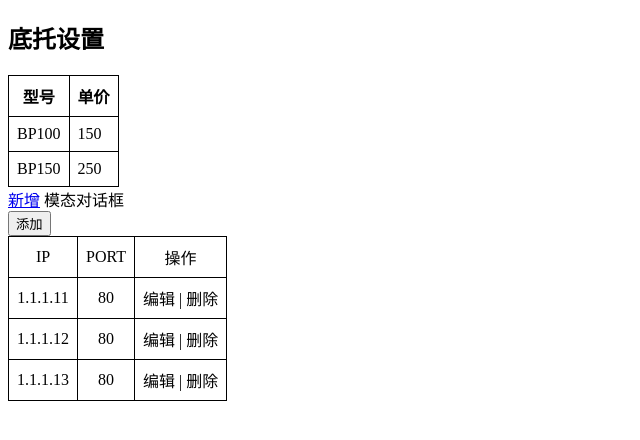
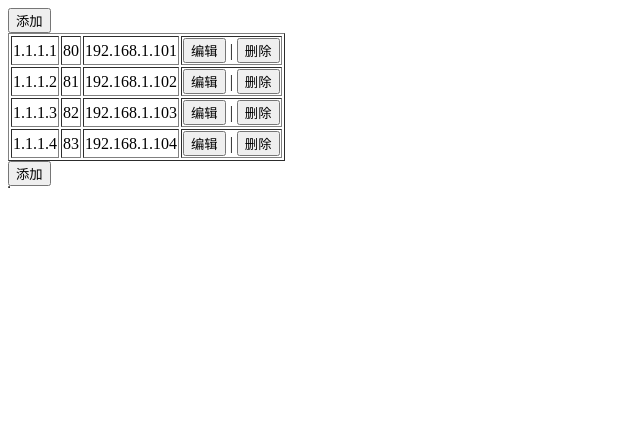
Before and after one commit to pengeman/HEprice, a Flask app: template templates/setup/collet.html in a window 1280 px wide. Shown: the top 440 px of the page, without its empty margins (0-640 px from the left). Run offline with Flask 3, Linux system fonts and the light colour scheme; the template is opened without the code that fills it: most values are stand-ins (such as "Sample title", 1, 10 or a date in 2020); some libraries are stand-ins or nearby versions.

Commit message:
collet.html

```diff
--- a/app.py
+++ b/app.py
@@ -1,8 +1,12 @@
+import json
+
 from flask import Flask, redirect, url_for, render_template, request, session
 from regex import regex
 import re
 from controllers.loginhome import login
+from entity.Collet import Collet
 from service.HEcompute import calHE
+from service.HEservice import getColletAll
 from service.login import login_check
 import logging.handlers
 
@@ -107,8 +111,23 @@
     if url is None:
         return render_template("setup/setup.html", title="设置")
     if url == "collet":
-        return render_template("setup/collet.html")
+        ## 获得底托的数据
+        collet_list = getColletAll()
+        collet_ls = list()
+        # collet_entity = Collet()
+        collet_newjson = []
+        for collet_entity in collet_list:
+            collet_json = collet_entity.jsonformat()
+            collet_newjson.append(collet_json)
+        js = json.dumps(collet_newjson)
+        print(js)
+        return render_template("setup/collet.html", js=js)
     return "你来干什么，你看到什么了？小心我灭口"
+
+
+@app.route("/sa1")
+def sa1():
+    return render_template("setup/sa1.html")
 
 
 def validate_string(pattern, input_string):
--- a/templates/setup/collet.html
+++ b/templates/setup/collet.html
@@ -1,177 +1,125 @@
+<!-- jquery模态框可扩展版本 -->
 <!DOCTYPE html>
 <html lang="en">
 <head>
+    <script src="https://code.jquery.com/jquery-3.6.4.min.js"></script>
     <meta charset="UTF-8">
-    <title>{{title}}</title>
+    <title>Document</title>
     <style>
-        table {
-            border-collapse: collapse;
+        .hide {
+            display: none;
         }
 
-        th, td {
-            border: 1px solid black;
-            padding: 8px;
+        .modal {
+            position: fixed;
+            left: 50%;
+            top: 50%;
+            width: 500px;
+            height: 400px;
+            margin-left: -200px;
+            margin-top: -250px;
+            z-index: 10;
+            background-color: white;
         }
 
-        .ebox {
-            width: 400px;
-            height: 340px;
-            background: #0d1830;
-            display: none;  // display: none; 不能少，否则show() 方法不起作用 【visibility: hidden不能使用show和hide方法，只能操作起样式】 position: fixed;
-            left: 50px;
-            top: 50px;
-            z-index: 2;
-            transform: translate(-50%, -50%);
+        .shade {
+            position: fixed;
+            left: 0;
+            right: 0;
+            top: 0;
+            bottom: 0;
+            opacity: 0.6;
+            background-color: black;
+            z-index: 9;
         }
 
-    </style>
-</head>
-<body>
-<h2>底托设置</h2>
-<table style="border: 1px solid black;border-collapse: collapse;padding: 8px;">
-    <tr>
-        <th>型号</th>
-        <th>单价</th>
-    </tr>
-    <tr>
-        <td>BP100</td>
-        <td>150</td>
-    </tr>
-    <tr>
-        <td>BP150</td>
-        <td>250</td>
-    </tr>
-</table>
-<a href="javascript:void(0);" onclick="newitem()">新增</a>
-<div id='ebox' class='ebox'>
-    <div class="head">
-        <div class="headLeft" @click="checkBoxClose">xsdfsdfasdfsdf</div>
-    </div>
-    这是弹框的内容
-</div>
-</body>
-</html>
-<script type="text/javascript">
-    function newitem() {
-$("#ebox").show();
-
-    }
-
-</script>
-
-<!DOCTYPE html>
-模态对话框
-<html lang="en">
-<head>
-    <meta charset="UTF-8">
-    <title>Title</title>
-    <style>
-        .table{
+        p {
             text-align: center;
-        }
-        .hide{
-            display: none;
-        }
-        .modal{
-            position: fixed;
-            background-color: white;
-            width: 500px;
-            height: 400px;
-            top:50%;
-            left:50%;
-            margin-left: -250px;
-            margin-top: -300px;
-            z-index:10;
-        }
-        .shadow{
-            position: fixed;
-            top:0;
-            left:0;
-            right:0;
-            bottom:0;
-            background-color: gray;
-            opacity: 60%;
-            z-index:9;
         }
     </style>
 </head>
 <body>
-
-  <div>
-      <input id="add" type="button" value="添加" />
-  </div>
-  <table class="table">
-      <thead>
+<input type="button" value="添加">
+<div class="container">
+    <table border="1">
         <tr>
-            <td>IP</td>
-            <td>PORT</td>
-            <td>操作</td>
-        </tr>
-      </thead>
-      <tbody>
-        <tr>
-            <td target="ip">1.1.1.11</td>
+            <td target="hostname">1.1.1.1</td>
             <td target="port">80</td>
-            <td>
-                <a class="edit">编辑</a> | <a>删除</a>
-            </td>
+            <td target="ip">192.168.1.101</td>
+            <td><input type="button" value="编辑"> | <input type="button" value="删除"></td>
         </tr>
         <tr>
-            <td target="ip">1.1.1.12</td>
-            <td target="port">80</td>
-            <td>
-                <a class="edit">编辑</a> | <a>删除</a>
-            </td>
+            <td target="hostname">1.1.1.2</td>
+            <td target="port">81</td>
+            <td target="ip">192.168.1.102</td>
+            <td><input type="button" value="编辑"> | <input type="button" value="删除"></td>
         </tr>
         <tr>
-            <td target="ip">1.1.1.13</td>
-            <td target="port">80</td>
-            <td>
-                <a class="edit">编辑</a> | <a>删除</a>
-            </td>
+            <td target="hostname">1.1.1.3</td>
+            <td target="port">82</td>
+            <td target="ip">192.168.1.103</td>
+            <td><input type="button" value="编辑"> | <input type="button" value="删除"></td>
         </tr>
-      </tbody>
+        <tr>
+            <td target="hostname">1.1.1.4</td>
+            <td target="port">83</td>
+            <td target="ip">192.168.1.104</td>
+            <td><input type="button" value="编辑"> | <input type="button" value="删除"></td>
+        </tr>
     </table>
 
+    <input type="button" value="添加">
+    <div id="div_js" style="display:none">{{js}}</div>
+
+    <br/>
+    <table id="collet_list" border="1"></table>
+</div>
 <div class="modal hide">
-      <div>
-          <input type="text" name="ip"/>
-          <input type="text" name="port"/>
+    <p>主机：<input name="hostname" type="text"></p>
+    <p>端口：<input name="port" type="text"></p>
+    <p>地址：<input name="ip" type="text"></p>
+    <p><input type="button" value="取消"></p>
 </div>
-      <div>
-          <input id="cancel" type="button" value="取消" />
-      </div>
-  </div>
-  <div class="shadow hide"></div>
-
-  <script src="jquery-1.12.4.js"></script>
+<div class="shade hide"></div>
 <script>
-
-      //点击添加按钮，将蒙版层和模态框的hide样式去除
-      $("#add").click(function(){
-          $(".modal,.shadow").removeClass('hide');
+    $(function () {
+        js1 = $("#div_js").text();
+        js2 = JSON.parse(js1);
+tr = ["<tr><td>序号</td><td>板型</td><td>单价</td><td>操作</td></tr>"]
+        $.each(js2, function (index, jsonObject) {
+            tr.push("<tr><td>"+index+"</td><td>"+jsonObject['type']+"</td><td>"+jsonObject['price']+"</td>" +
+                "<td><input type=\"button\" value=\"编辑\"> | <input type=\"button\" value=\"删除\"></td></tr>");
         });
 
-      //点击取消按钮，将蒙版层和模态框的hide样式加上
-      $("#cancel").click(function(){
-          $(".modal,.shadow").addClass('hide');
+        $('#collet_list').html(tr)
     });
-
-      //点击编辑
-      $('.edit').click(function(){
-
-          $(".modal,.shadow").removeClass('hide');
-
-          var tds = $(this).parent().prevAll(); //获取到“编辑”父标签前面的所有标签
-          tds.each(function(){
-              var target = $(this).attr('target');      //获取标签target属性的值
-              var text = $(this).text();    //获取标签的文本内容
-
-              $('.modal input[name ="'+ target + '"]').val(text);   //将值传给输入框
-          })
-      })
-
+    //添加按钮
+    $('input[value="添加"]').click(function () {
+        $('.hide').removeClass('hide');
+    });
+    //取消按钮
+    $('input[value="取消"]').click(function () {
+        $('input[type="text"]').val('');
+        $('.modal,.shade').addClass('hide');
+    });
+    //编辑按钮
+    $('input[value="编辑"]').click(function () {
+        $('.hide').removeClass('hide');
+        //获取点击前面标签
+        var tds = $(this).parent().prevAll();
+        tds.each(function () {
+            //获取target值
+            var tar_val = $(this).attr('target');
+            //获取当前td的内容
+            var con = $(this).text();
+            //根据target寻找modal中的对应框，并写入内容
+            $('.modal input[name="' + tar_val + '"]').val(con);
+        });
+    });
+    //删除按钮
+    $('input[value="删除"]').click(function () {
+        $(this).parent().parent().remove();
+    });
 </script>
-
 </body>
 </html>
```
Also changed, not shown: entity/Collet.py (+8 -0 lines), entity/Flange1.py (+10 -0 lines), entity/Package.py (+8 -0 lines), entity/Pipeline.py (+8 -0 lines), entity/Sheet.py (+7 -0 lines), entity/SheetArea.py (+7 -0 lines), entity/Splint.py (+12 -0 lines), entity/Texture.py (+7 -0 lines), entity/Thinkness.py (+8 -0 lines), entity/User.py (+10 -0 lines), service/HEservice.py (added, +9 -0 lines), templates/setup/sa1.html (added, +105 -0 lines), service/HEcompute.py (line endings or trailing spaces), 1 other file. Lines whose indentation alone changed are shown as unchanged.
